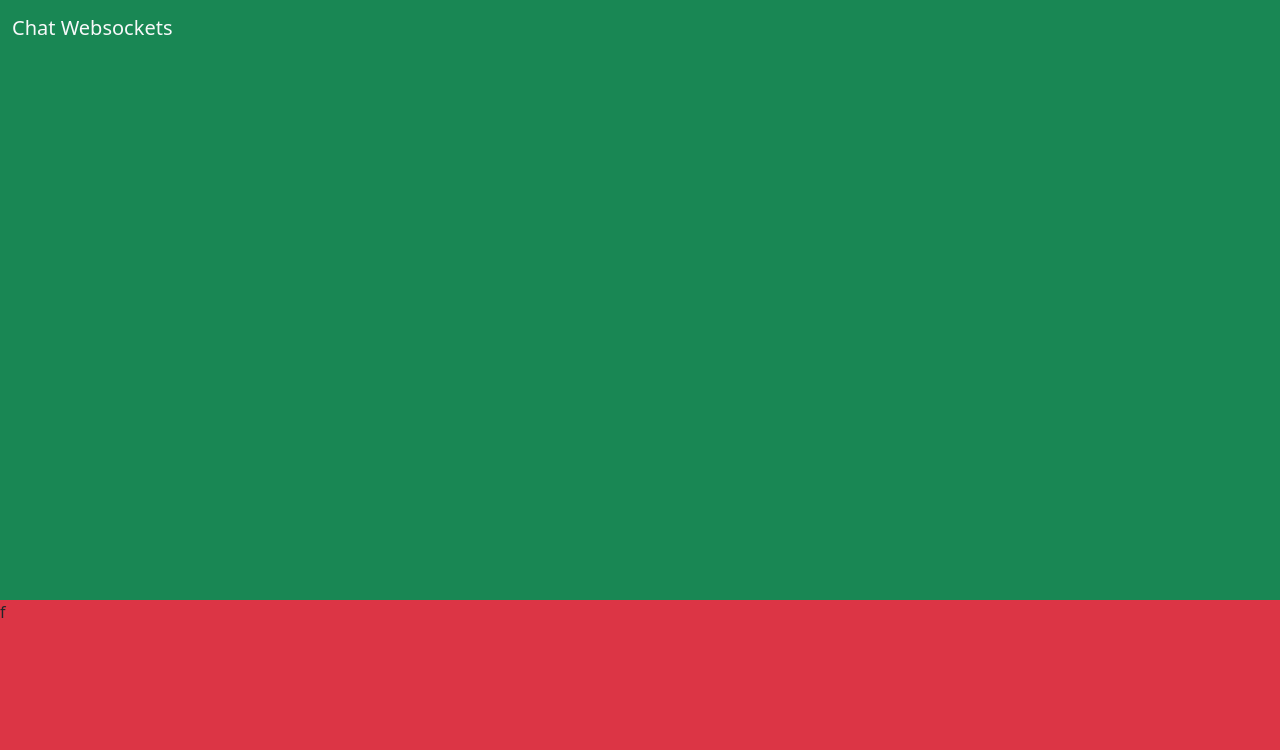
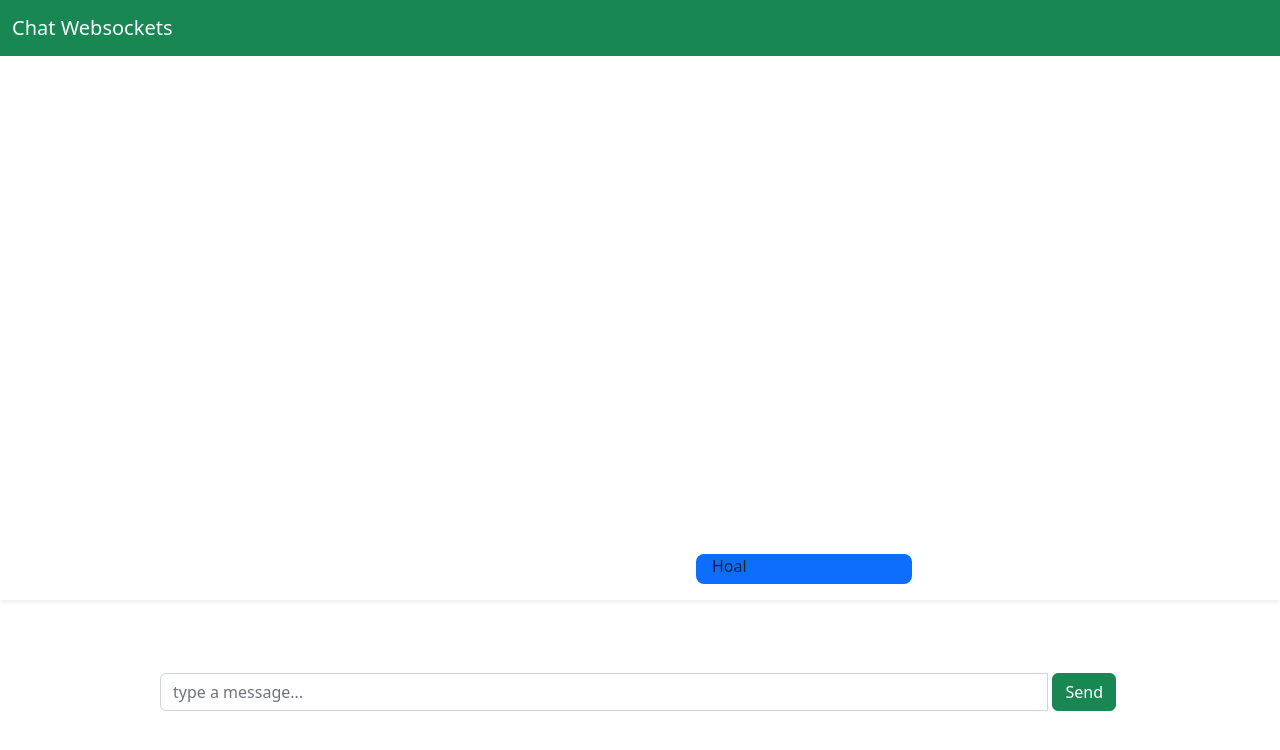
Before and after one commit to mauriciocruzp/websockets-chat, a React (Vite) app in the folder client/: page / in a window 1280 px wide. Shown: the top 750 px of the page. Built offline with nearby package versions, Linux system fonts and the light colour scheme.

Commit message:
call sections

```diff
--- /dev/null
+++ b/client/src/molecules/UsersList/UserList.jsx
@@ -0,0 +1,9 @@
+function UserList() {
+    return (
+        <div className="w-25">
+            j
+        </div>
+    );
+}
+
+export default UserList;
--- a/client/src/organisms/ChatSection/ChatSection.jsx
+++ b/client/src/organisms/ChatSection/ChatSection.jsx
@@ -1,11 +1,16 @@
+import InputMessage from "../../molecules/InputMessage/InputMessage";
+import MessagesScreen from "../../molecules/MessagesScreen/MessagesScreen";
+import UserList from "../../molecules/UsersList/UserList";
+
 function ChatSection() {
     return (
         <div className="h-100 d-flex flex-column">
-            <div className="h-75 bg-success">
-                w
+            <div className="h-75 shadow-sm pb-3 d-flex flex-row">
+                <MessagesScreen />
+                <UserList />
             </div>
-            <div className="h-25 bg-danger">
-                f
+            <div className="h-25 d-flex align-items-center">
+                <InputMessage />
             </div>
         </div>
     );
```
